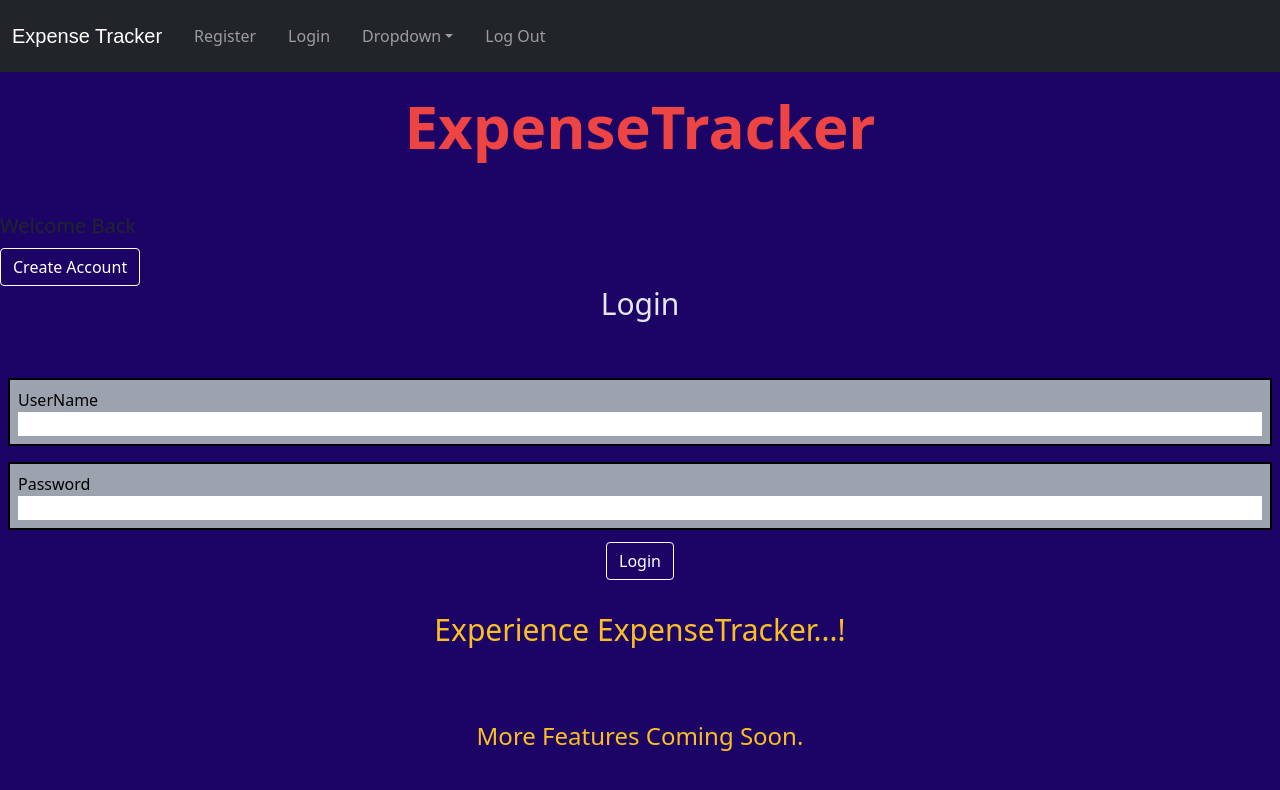
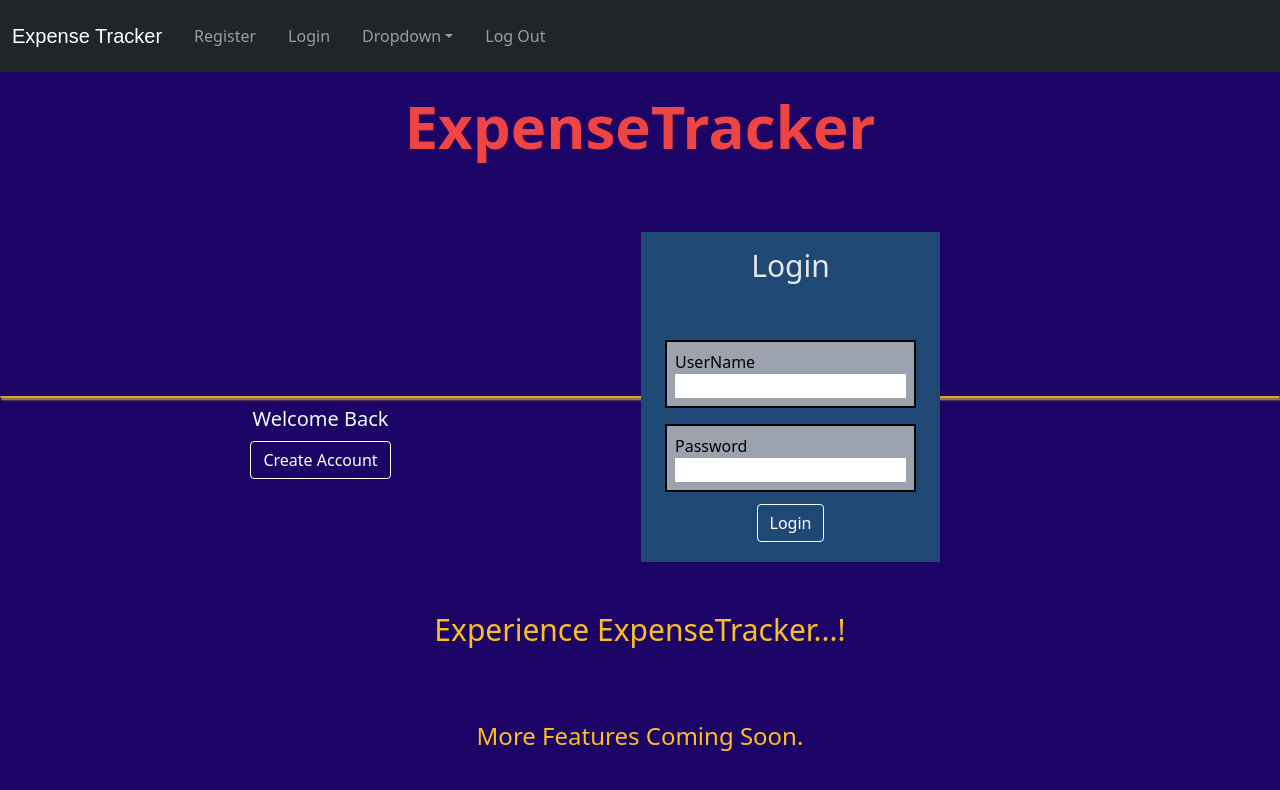
Before and after one commit to abewallah/ExpenseTracker, a React (Create React App) app: page / in a window 1280 px wide. Shown: the top 790 px of the page. Built offline with nearby package versions, Linux system fonts and the light colour scheme; a web font is replaced by a local one.

Commit message:
adds things

```diff
--- a/src/components/forms/LoginForm.js
+++ b/src/components/forms/LoginForm.js
@@ -32,10 +32,8 @@ export default function LoginForm() {
 				if (data.error) {
 					setError(data.error);
 				} else {
-					// Store Token in localStorage
+					// Store userId in localStorage
 					localStorage.setItem('userId', data._id);
-					// Update authState in App.js
-					// setToken(data.token);
 					history.push('/hompage');
 				}
 			})
@@ -55,7 +53,7 @@ export default function LoginForm() {
 				<div className="flex flex-col bg-gray-400 text-black border-black border-2  p-2 m-2">
 					<label htmlFor="email">UserName</label>
 					<input
-						type="text"
+						type="email"
 						name="email"
 						id="email"
 						value={email}
--- a/src/components/forms/RegisterForm.js
+++ b/src/components/forms/RegisterForm.js
@@ -59,7 +59,7 @@ export default function RegisterForm({ setWelcome, welcome }) {
 				<div className="flex flex-col bg-gray-400 text-black border-black border-2 p-2 m-2">
 					<label htmlFor="email">Email</label>
 					<input
-						type="text"
+						type="email"
 						name="email"
 						id="email"
 						value={email}
--- a/src/index.css
+++ b/src/index.css
@@ -84,3 +84,125 @@
 .btnCont {
   text-align: center;
 }
+/* https://dev.to/cooljasonmelton/build-this-cool-sign-in-form-with-react-and-css-10of */
+.cfb {
+  width: 50%;
+  display: flex;
+  justify-content: space-between;
+  align-items: center;
+}
+.Container {
+  position: relative;
+  top: 12em;
+  left: 25%;
+  width: 50%;
+  box-shadow: 1px 2px 2px #d4a734;
+  border: 0.1em solid #d4a734;
+  border-radius: 0.5em;
+}
+.banner-side {
+  position: absolute;
+  z-index: 2;
+  right: 50%;
+
+  border: 0.1em solid #d4a734;
+  border-radius: 0.5em;
+
+  width: 50%;
+  height: 100%;
+
+  flex-direction: column;
+
+  background-color: #035e7b;
+  opacity: 1;
+
+  color: #eefcf8;
+  text-align: center;
+
+  transition: 2s;
+}
+.form-side {
+  position: absolute;
+  z-index: 1;
+  right: 0;
+
+  border: 0.1em solid #d4a734;
+  border-radius: 0.5em;
+
+  width: 50%;
+  height: 100%;
+
+  background-color: #eefcf8;
+  opacity: 1;
+
+  /* font-weight: bold; */
+  color: #08789d;
+
+  transition: 2s;
+}
+.send-right {
+  right: 0;
+}
+
+.send-left {
+  right: 40%;
+}
+.landing-form {
+  background-color: #204875;
+  padding: 1em;
+}
+/* https://dev.to/cooljasonmelton/build-this-cool-sign-in-form-with-react-and-css-10of */
+@media only screen and (max-width: 1280px) {
+  .cfb {
+    width: 50%;
+    display: flex;
+    justify-content: space-between;
+    align-items: center;
+  }
+  .Container {
+    position: relative;
+    top: 12em;
+    left: 0;
+    width: 100%;
+    box-shadow: 1px 2px 2px #d4a734;
+    border: 0.1em solid #d4a734;
+    border-radius: 0.5em;
+  }
+  .banner-side {
+    position: absolute;
+    z-index: 2;
+    right: 50%;
+
+    border: 0.1em solid #d4a734;
+    border-radius: 0.5em;
+
+    width: 50%;
+    height: 100%;
+
+    flex-direction: column;
+
+    background-color: #035e7b;
+    opacity: 1;
+    color: #eefcf8;
+    text-align: center;
+    transition: 2s;
+  }
+  .form-side {
+    position: absolute;
+    z-index: 1;
+    right: 0;
+
+    border: 0.1em solid #d4a734;
+    border-radius: 0.5em;
+
+    width: 50%;
+    height: 100%;
+
+    background-color: #eefcf8;
+    opacity: 1;
+
+    color: #08789d;
+
+    transition: 2s;
+  }
+}
```
